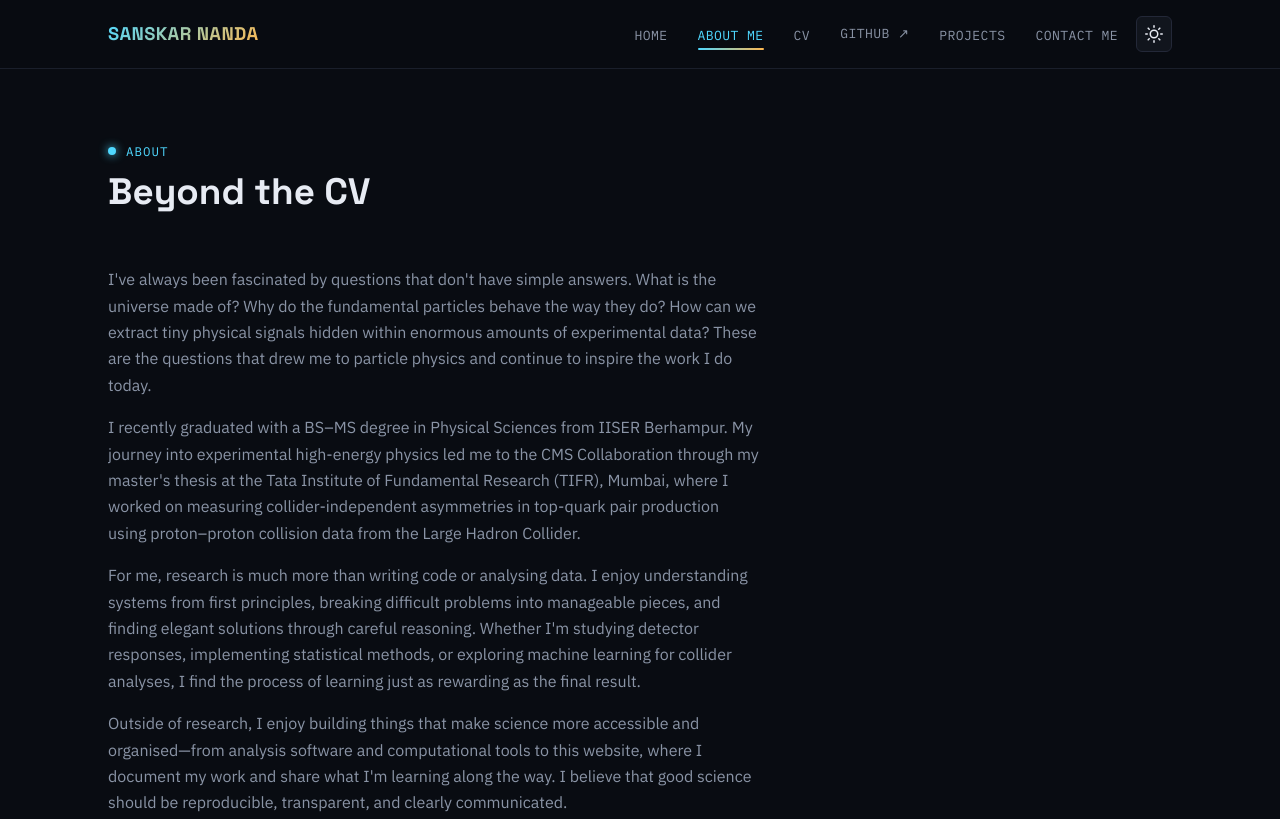
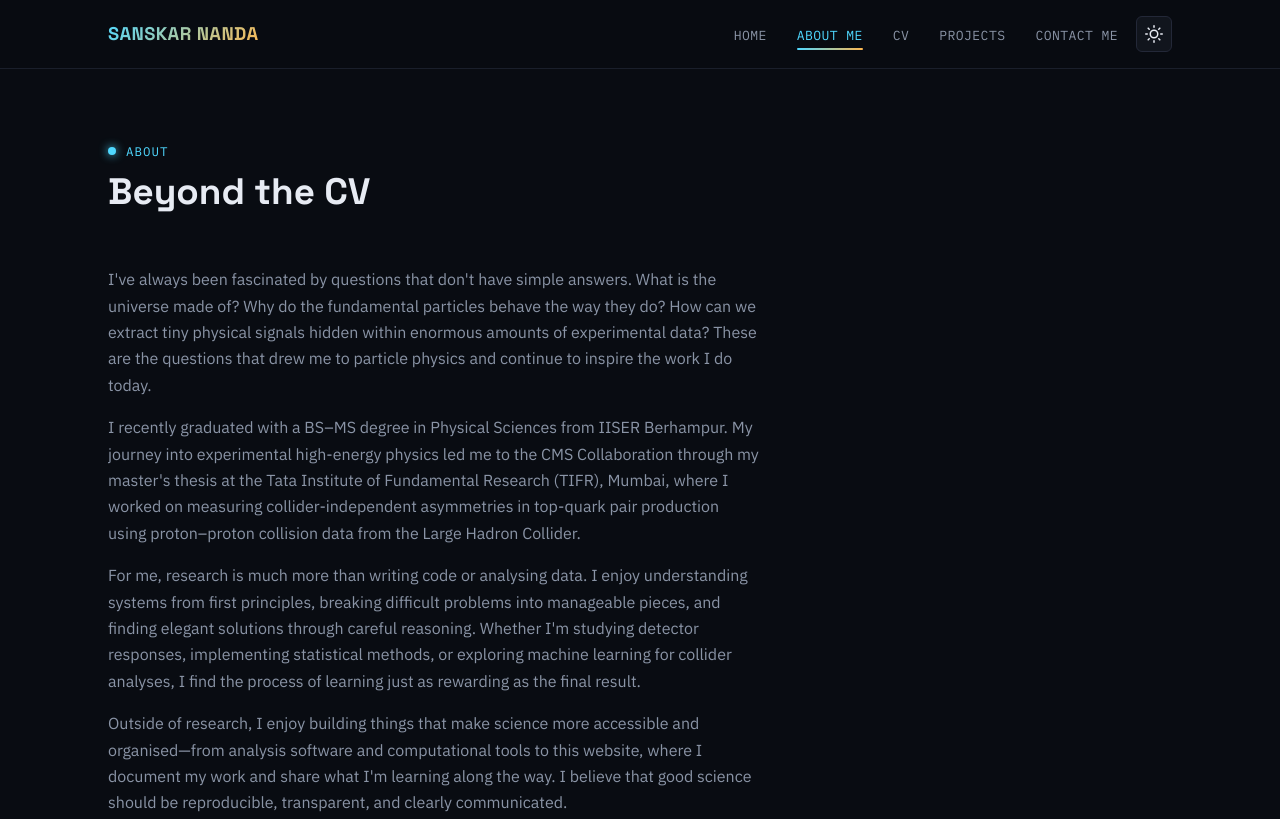
Before and after one commit to Sanskar-hep/Sanskar-hep.github.io, a plain HTML site: page about.html in a window 1280 px wide. Shown: the top 819 px of the page. Drawn offline with Linux system fonts and the light colour scheme.

Commit message:
Removed the GitHub Tab, switched to Projects tab

```diff
--- a/about.html
+++ b/about.html
@@ -21,7 +21,7 @@
       <li><a href="index.html" data-page="index.html">Home</a></li>
       <li><a href="about.html" data-page="about.html">About Me</a></li>
       <li><a href="cv.html" data-page="cv.html">CV</a></li>
-      <li><a href="https://github.com/Sanskar-hep" target="_blank" rel="noopener" class="external-link">GitHub ↗</a></li>
+      <!-- <li><a href="https://github.com/Sanskar-hep" target="_blank" rel="noopener" class="external-link">GitHub ↗</a></li> -->
       <li><a href="projects.html" data-page="projects.html">Projects</a></li>
       <!--<li><a href="blogs.html" data-page="blogs.html">Blogs</a></li>-->
       <li><a href="contact.html" data-page="contact.html">Contact me</a></li>
```
Also changed, not shown: contact.html (+1 -1 lines), cv.html (+1 -1 lines), index.html (+1 -1 lines), projects.html (+1 -1 lines).
